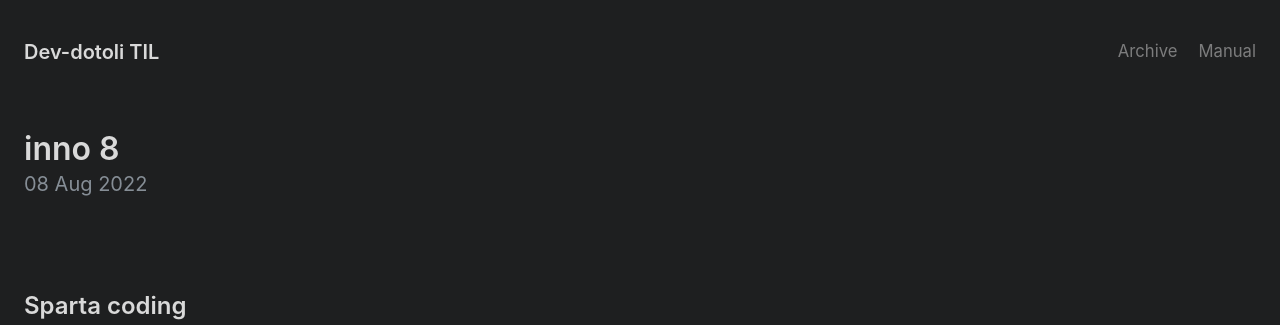
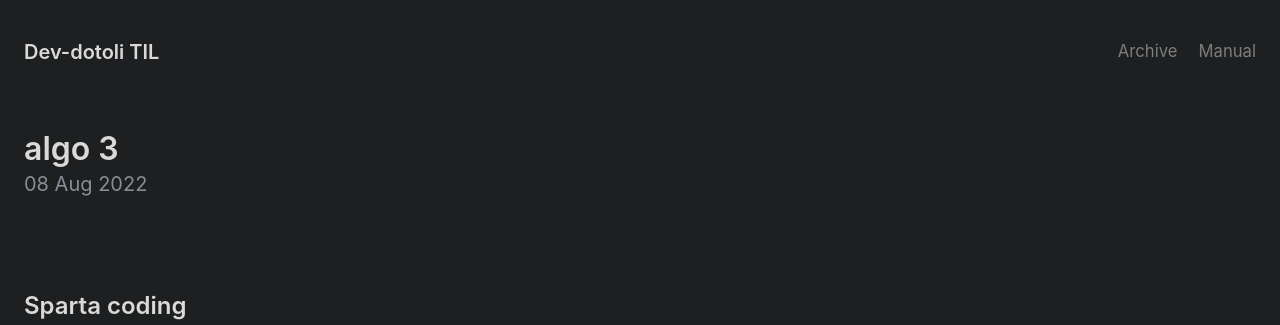
Before and after one commit to Dev-Dotoli/dev-dotoli.github.com, a Jekyll site: the page built from _posts/2022-08-08-algo-3.md, in a window 1280 px wide. Shown: the top 325 px of the page. Built offline with Jekyll 4.4.1, drawn with Linux system fonts in a browser that asks for light colours.

Commit message:
Docs: fix typo

```diff
--- a/_posts/2022-08-08-algo-3.md
+++ b/_posts/2022-08-08-algo-3.md
@@ -1,6 +1,6 @@
 ---
 layout: post
-title: inno 8
+title: algo 3
 ---
 
 <br><br>
```
